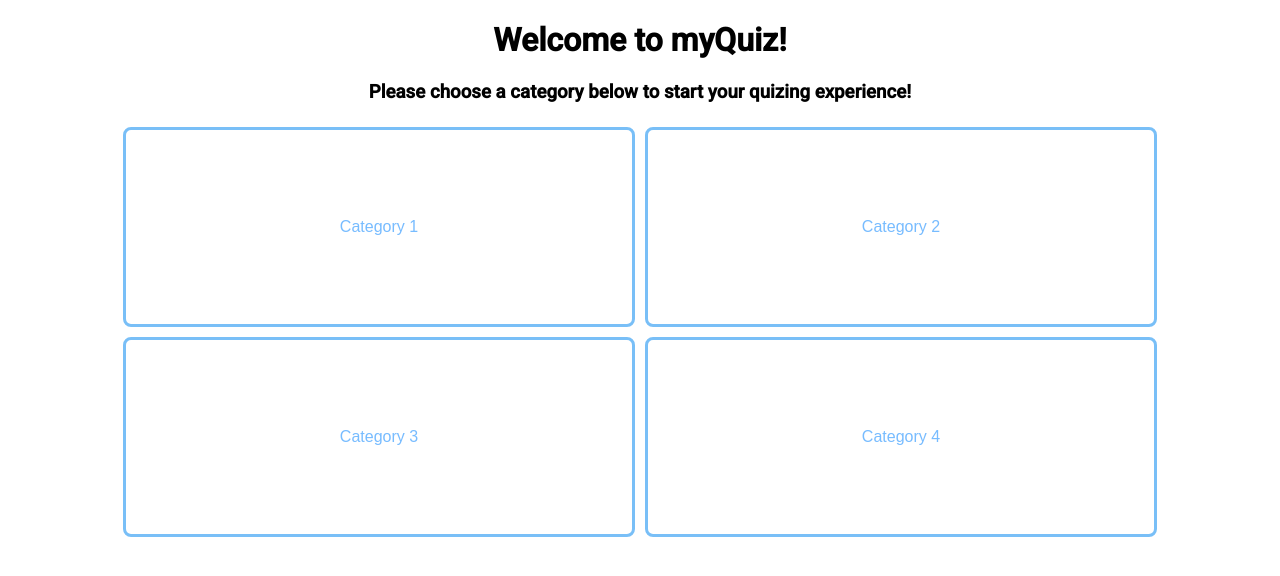
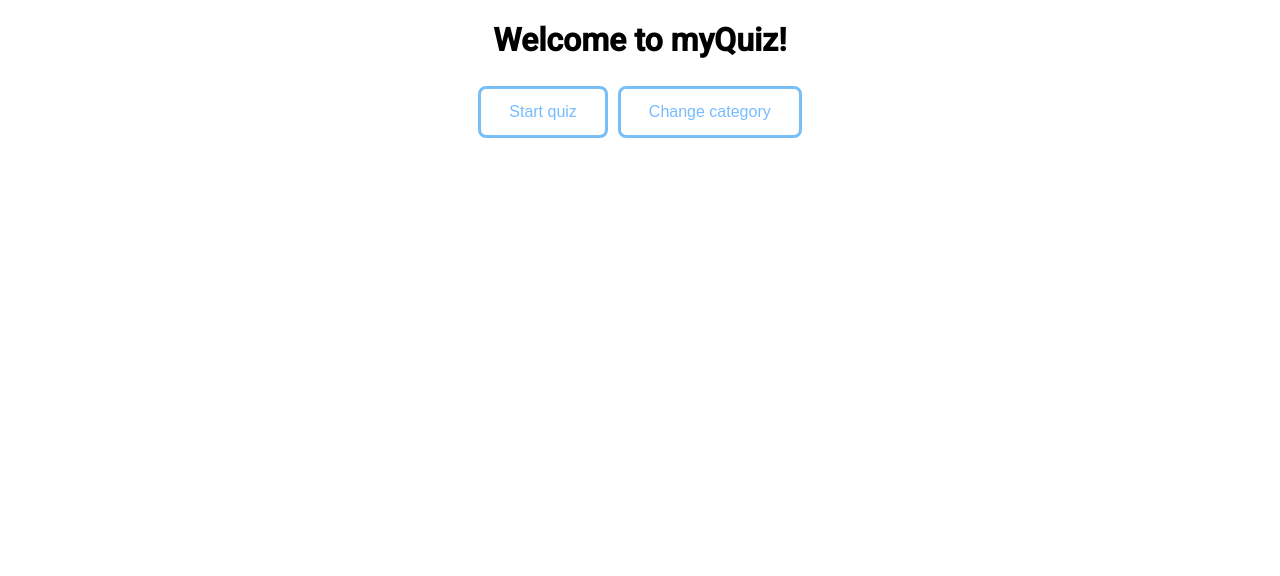
Before and after one commit to ProjectEDAF90/myQuiz, an Angular app: page /quiz in a window 1280 px wide. Before the commit this address led to /. Shown: the top 576 px of the page. Built offline with nearby package versions, Linux system fonts and the light colour scheme.

Commit message:
Simple routing test to quizpage

```diff
--- a/src/app/app-routing.module.ts
+++ b/src/app/app-routing.module.ts
@@ -1,7 +1,12 @@
 import { NgModule } from '@angular/core';
 import { Routes, RouterModule } from '@angular/router';
+import { CategoryPageComponent } from './category-page/category-page.component';
+import { QuizPageComponent } from './quiz-page/quiz-page.component';
 
-const routes: Routes = [];
+const routes: Routes = [
+  {path: 'categories', component: CategoryPageComponent},
+  {path: 'quiz', component: QuizPageComponent}
+];
 
 @NgModule({
   imports: [RouterModule.forRoot(routes)],
--- a/src/app/app.component.html
+++ b/src/app/app.component.html
@@ -3,9 +3,6 @@
   <h1>
     Welcome to {{ title }}!
   </h1>
-<div>
-  <app-category-page></app-category-page>
-</div>
 
 
 <router-outlet></router-outlet>
--- a/src/app/app.module.ts
+++ b/src/app/app.module.ts
@@ -7,12 +7,14 @@ import { AppRoutingModule } from './app-routing.module';
 import { AppComponent } from './app.component';
 import { BrowserAnimationsModule } from '@angular/platform-browser/animations';
 import { CategoryPageComponent } from './category-page/category-page.component';
+import { QuizPageComponent } from './quiz-page/quiz-page.component';
 
 
 @NgModule({
   declarations: [
     AppComponent,
     CategoryPageComponent,
+    QuizPageComponent,
   ],
   imports: [
     BrowserModule,
--- a/src/app/category-page/category-page.component.html
+++ b/src/app/category-page/category-page.component.html
@@ -1,9 +1,9 @@
 <h3>Please choose a category below to start your quizing experience! </h3>
 <div class="category-page">
   <div layout="coloumn">
-    <button class="category" >Category 1</button>
-    <button class="category" >Category 2</button>
-    <button class="category" >Category 3</button>
-    <button class="category" >Category 4</button>
+    <button class="category" routerLink = "/quiz">Category 1</button>
+    <button class="category" routerLink = "/quiz">Category 2</button>
+    <button class="category" routerLink = "/quiz">Category 3</button>
+    <button class="category" routerLink = "/quiz">Category 4</button>
   </div>
 </div>
--- /dev/null
+++ b/src/app/quiz-page/quiz-page.component.css
@@ -0,0 +1,43 @@
+.start {
+    border: solid;
+    background-color: white;
+    border-color: #2196F3;
+    color: dodgerblue;
+    padding: 14px 28px;
+    margin: 5px;
+    font-size: 100%;
+    text-align: center;
+    cursor: pointer;
+    opacity: 0.6;
+    transition: 0.2s;
+    display: inline-block;
+    border-radius:8px
+  }
+
+  .start:hover {
+    background-color: #2196F3;
+    color: white;
+    opacity: 1;
+  }
+
+  .back {
+    border: solid;
+    background-color: white;
+    border-color: #2196F3;
+    color: dodgerblue;
+    padding: 14px 28px;
+    margin: 5px;
+    font-size: 100%;
+    text-align: center;
+    cursor: pointer;
+    opacity: 0.6;
+    transition: 0.2s;
+    display: inline-block;
+    border-radius:8px
+  }
+
+  .back:hover {
+    background-color: #2196F3;
+    color: white;
+    opacity: 1;
+  }
--- /dev/null
+++ b/src/app/quiz-page/quiz-page.component.html
@@ -0,0 +1,5 @@
+
+  <div class = "quizpage">
+    <button class = "start"  >Start quiz</button>
+    <button class =  "back" routerLink = "/categories">Change category</button>
+  </div>
--- /dev/null
+++ b/src/app/quiz-page/quiz-page.component.ts
@@ -0,0 +1,15 @@
+import { Component, OnInit } from '@angular/core';
+
+@Component({
+  selector: 'app-quiz-page',
+  templateUrl: './quiz-page.component.html',
+  styleUrls: ['./quiz-page.component.css']
+})
+export class QuizPageComponent implements OnInit {
+
+  constructor() { }
+
+  ngOnInit() {
+  }
+
+}
```
Also changed, not shown: 1 other file (tests, documents, lock files or other folders).
